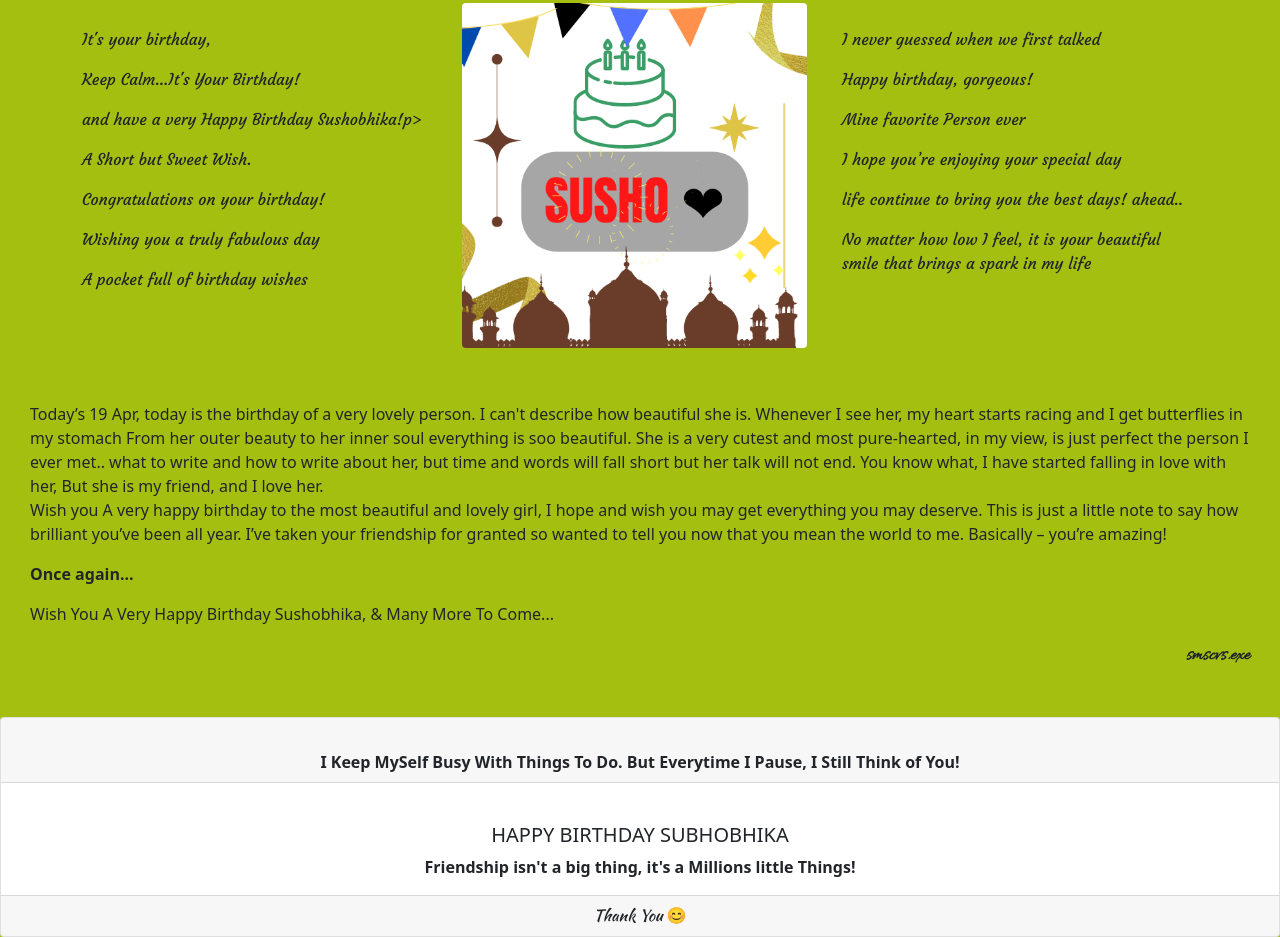
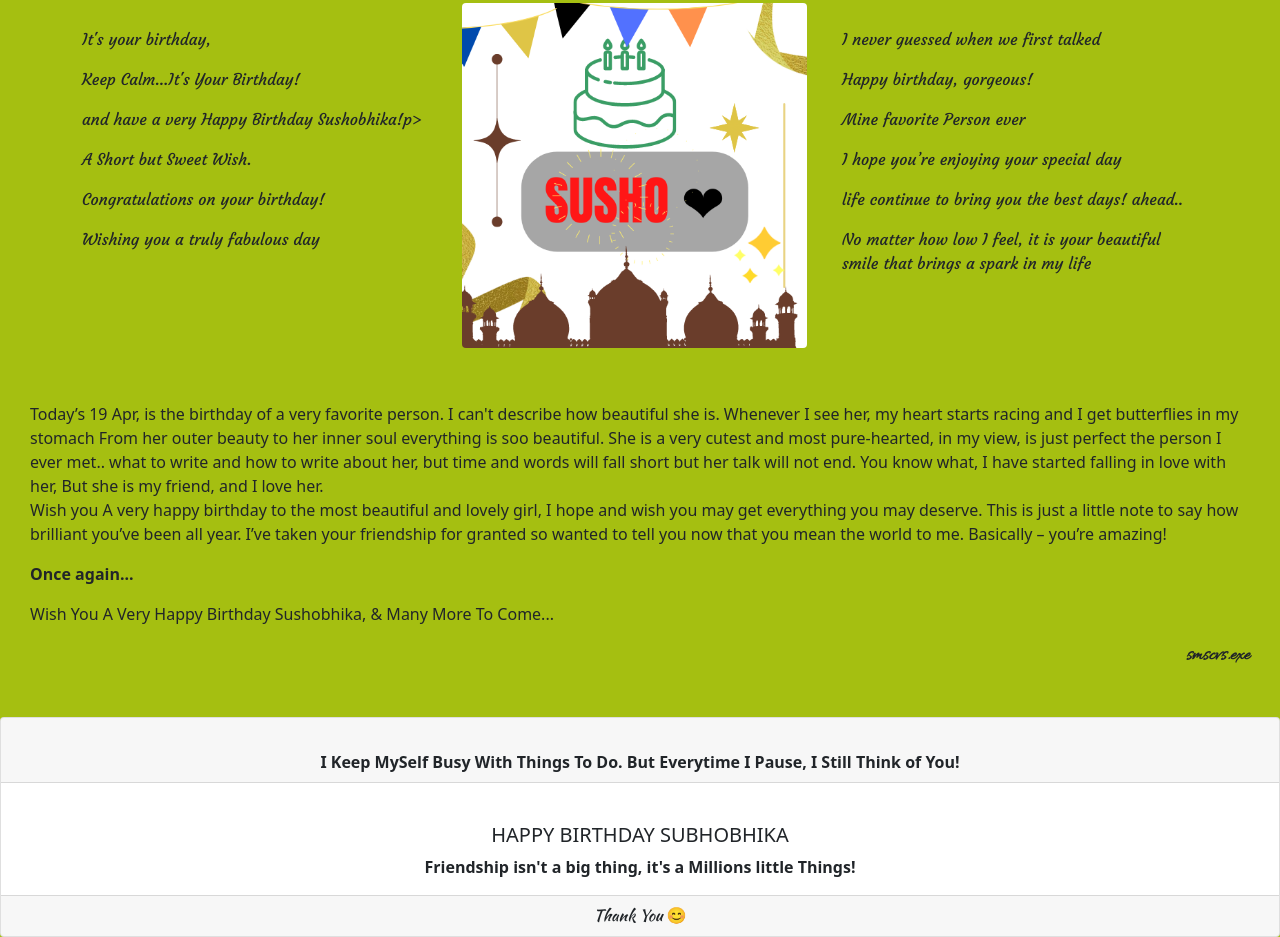
Before and after one commit to itsnayasuruwat/hcs, a plain HTML site: page index.html in a window 1280 px wide. Shown: the part 1789-2726 px from the top of the page. Drawn offline with nearby package versions, Linux system fonts and the light colour scheme; a web font is replaced by a local one.

Commit message:
Update index.html

```diff
--- a/index.html
+++ b/index.html
@@ -115,7 +115,7 @@
             <div class="carousel-item">
                 <img src="a3.png" class="d-block w-100" alt="...">
                 <div class="carousel-caption d-none d-md-block" style="font-family: 'Libre Baskerville', serif;">
-                    <h5 style="color: black;"></h5>
+                    <h5 style="color: black;"> A pocket full of birthday wishes</h5>
                     <p style=" background-color: grey;border-radius: 25px;">I hope your birthday is full of sunshine and
                         rainbows and love and
                         laughter! Sending many good wishes to you on your special day.</p>
@@ -179,7 +179,7 @@
                 <p style="font-family: 'Courgette', cursive; font-size: 16px;"> Congratulations on your birthday! </p>
                 <p style="font-family: 'Courgette', cursive; font-size: 16px;"> Wishing you
                         a truly fabulous day</p>
-                <p style="font-family: 'Courgette', cursive; font-size: 16px;"> A pocket full of birthday wishes</p>
+
                 </p>
             </div>
             <div class="col">
@@ -211,7 +211,7 @@
 
     <span style="display: inline-block; align=justify; margin: 20px; padding: 10px; font-size: 16px;">
         <p>
-            Today’s 19 Apr, today is the birthday of a very lovely person. I can't describe how beautiful she is. Whenever I see her,
+            Today’s 19 Apr, is the birthday of a very favorite person. I can't describe how beautiful she is. Whenever I see her,
 			my heart starts racing and I get butterflies in my stomach
 			From her outer beauty to her inner soul everything is soo beautiful. She is a very cutest and most pure-hearted, in my view, is just perfect
 			the person I ever met..
```
